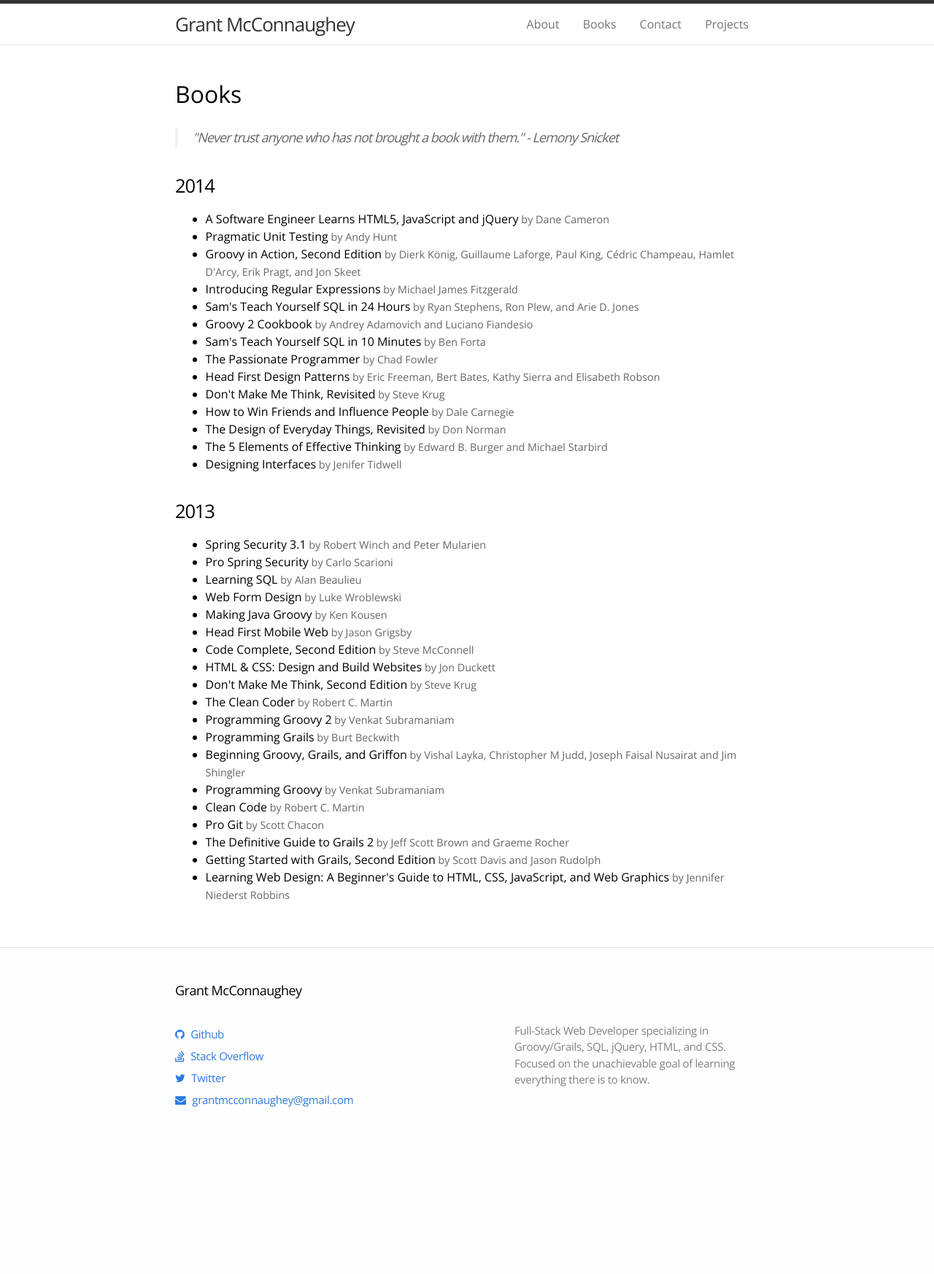
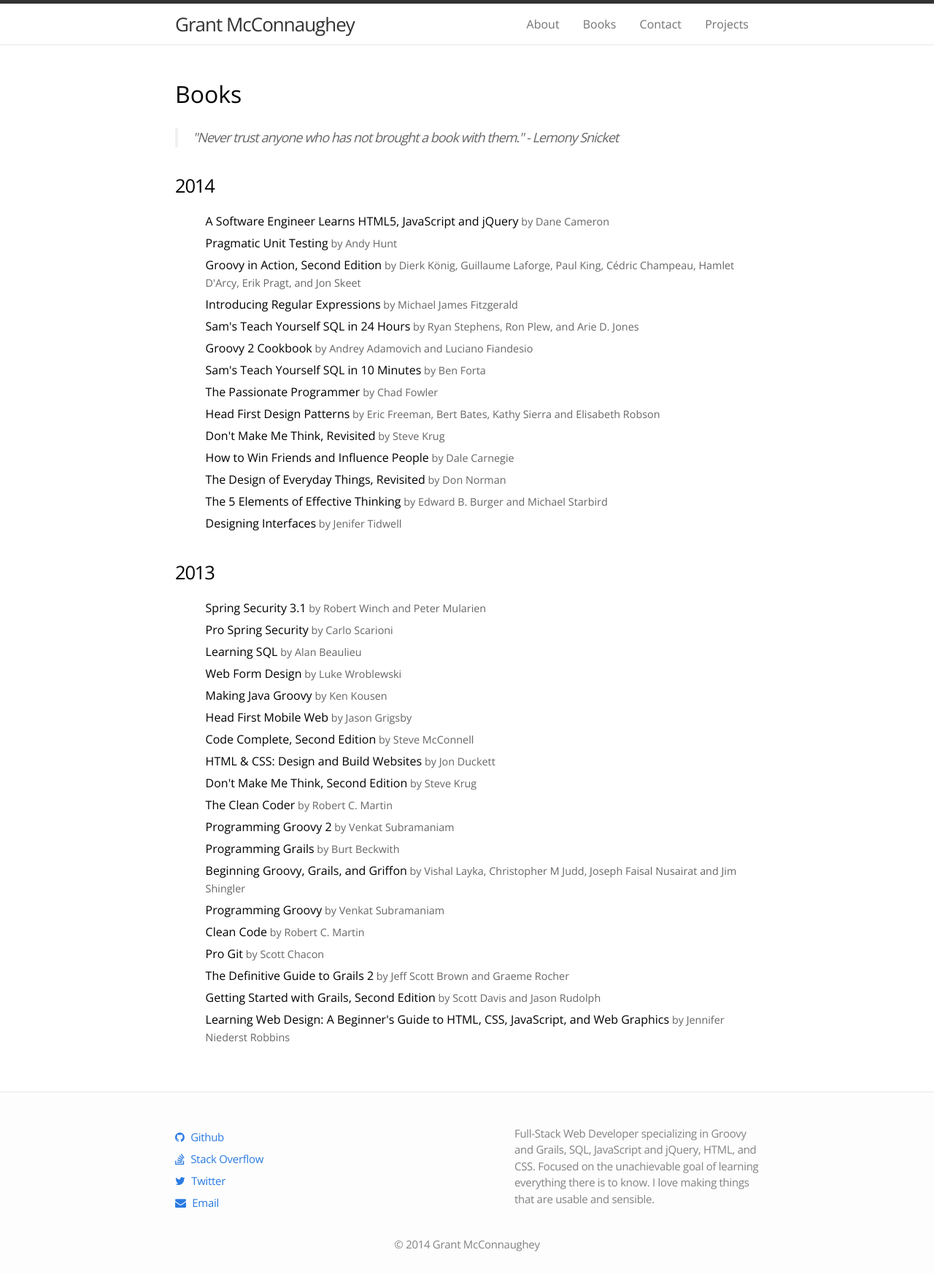
Before and after one commit to grantmcconnaughey/grantmcconnaughey.github.io, a Jekyll site: the page built from books.html, in a window 1280 px wide. Shown: the whole page at 73% size. Built offline with Jekyll 4.4.1, drawn with Linux system fonts in a browser that asks for light colours; nearby versions of some CDN libraries; before the commit the page ends 1583 px from its top, so only the background shows below that.

Commit message:
Added home page, tweaked index for footer and mobile header

```diff
--- a/_config.yml
+++ b/_config.yml
@@ -1,7 +1,7 @@
 # Site settings
 title: Grant McConnaughey
 email: grantmcconnaughey@gmail.com
-description: "Full-Stack Web Developer specializing in Groovy/Grails, SQL, jQuery, HTML, and CSS. Focused on the unachievable goal of learning everything there is to know."
+description: "Full-Stack Web Developer specializing in Groovy and Grails, SQL, JavaScript and jQuery, HTML, and CSS. Focused on the unachievable goal of learning everything there is to know. I love making things that are usable and sensible."
 baseurl: ""
 url: "http://yourdomain.com"
 username: grantmcconnaughey
--- a/_includes/footer.html
+++ b/_includes/footer.html
@@ -1,7 +1,5 @@
 <footer class="site-footer">
     <div class="wrap">
-        <h2 class="footer-heading">{{ site.title }}</h2>
-
         <div class="footer-col-1 column">
             <ul>
                 <li>
@@ -33,7 +31,7 @@
                         <span class="icon">
                             <i class="fa fa-envelope"></i>
                         </span>
-                        <span class="username">{{ site.email }}</span>
+                        <span class="username">Email</span>
                     </a>
                 </li>
             </ul>
@@ -46,4 +44,7 @@
             <p class="text">{{ site.description }}</p>
         </div>
     </div>
+    <div class="copyright">
+        <p>&copy; 2014 Grant McConnaughey</p>
+    </div>
 </footer>
--- a/_includes/head.html
+++ b/_includes/head.html
@@ -10,7 +10,7 @@
     <!-- <link rel="stylesheet" href="//cdnjs.cloudflare.com/ajax/libs/pure/0.4.2/pure-min.css"> -->
     <link rel="stylesheet" href="//cdnjs.cloudflare.com/ajax/libs/normalize/3.0.1/normalize.min.css">
     <link rel="stylesheet" href="{{ "/css/main.css" | prepend: site.baseurl }}">
-    <link rel="stylesheet" href="//fonts.googleapis.com/css?family=Open+Sans:400,700,300" type="text/css">
+    <link rel="stylesheet" href="//fonts.googleapis.com/css?family=Open+Sans:300,400,700" type="text/css">
     <link rel="stylesheet" href="//netdna.bootstrapcdn.com/font-awesome/4.0.3/css/font-awesome.css">
 
 </head>
--- a/books.html
+++ b/books.html
@@ -8,7 +8,7 @@
     <blockquote>"Never trust anyone who has not brought a book with them." - Lemony Snicket</blockquote>
 
     <h2>2014</h2>
-    <ul>
+    <ul class="book-list">
         {% for book in site.data.books2014 %}
             <li>
                 <span class="book-title">{{ book.title }}</span><span class="book-author"> by {{ book.author }}</span>
@@ -17,7 +17,7 @@
     </ul>
 
     <h2>2013</h2>
-    <ul>
+    <ul class="book-list">
         {% for book in site.data.books2013 %}
             <li>
                 <span class="book-title">{{ book.title }}</span><span class="book-author"> by {{ book.author }}</span>
--- a/css/main.css
+++ b/css/main.css
@@ -11,7 +11,7 @@
     background-color: #fdfdfd;
 }
 
-h1, h2, h3, h4, h5, h6 { font-size: 100%; font-weight: 400; }
+h1, h2, h3, h4, h5, h6 { font-weight: 300; }
 
 a         { color: #2a7ae2; text-decoration: none; }
 a:hover   { color: #000; text-decoration: underline; }
@@ -69,7 +69,7 @@
 }
 
 .site-nav .page-link:hover {
-    background-color: rgba(239, 239, 239); /* Fallback for older browsers (I'm looking at you, IE 8) */
+    background-color: rgb(239, 239, 239); /* Fallback for older browsers (I'm looking at you, IE 8) */
     background-color: rgba(239, 239, 239, 0.5);
     text-decoration: none;
 }
@@ -145,6 +145,15 @@
 
 .site-footer .icon:hover { text-decoration: none; }
 
+.copyright {
+    clear: both;
+    text-align: center;
+}
+
+.copyright p {
+    margin: 0;
+}
+
 
 /* Page Content styles */
 /* ----------------------------------------------------------*/
@@ -160,6 +169,14 @@
 
 .home h1 { margin-bottom: 25px; }
 
+.my-name { font-weight: 400; }
+
+.introduction { float: left; }
+.home-image { float: right; }
+
+
+/* Post styles */
+/* ----------------------------------------------------------*/
 .posts { list-style-type: none; }
 
 .posts li { margin-bottom: 30px; }
@@ -175,10 +192,6 @@
     font-size: 15px;
     color: #818181;
 }
-
-
-/* Post styles */
-/* ----------------------------------------------------------*/
 
 .post-header { margin: 10px 0 30px; }
 
@@ -269,6 +282,12 @@
 
 /* Books styles */
 /* ----------------------------------------------------------*/
+.book-list li {
+    padding: 3px 0;
+    list-style: none;
+    margin-left: 0;
+}
+
 .book-author {
     font-size: .9em;
     color: #666;
@@ -404,8 +423,9 @@
     display: block;
     text-align: right;
     line-height: 1.25;
-    padding: 5px 10px;
+    padding: 8px 20px;
     margin: 0;
+    font-size: 2em;
   }
 
   .post-header h1 { font-size: 36px; }
```
Also changed, not shown: index.html (+8 -10 lines).
